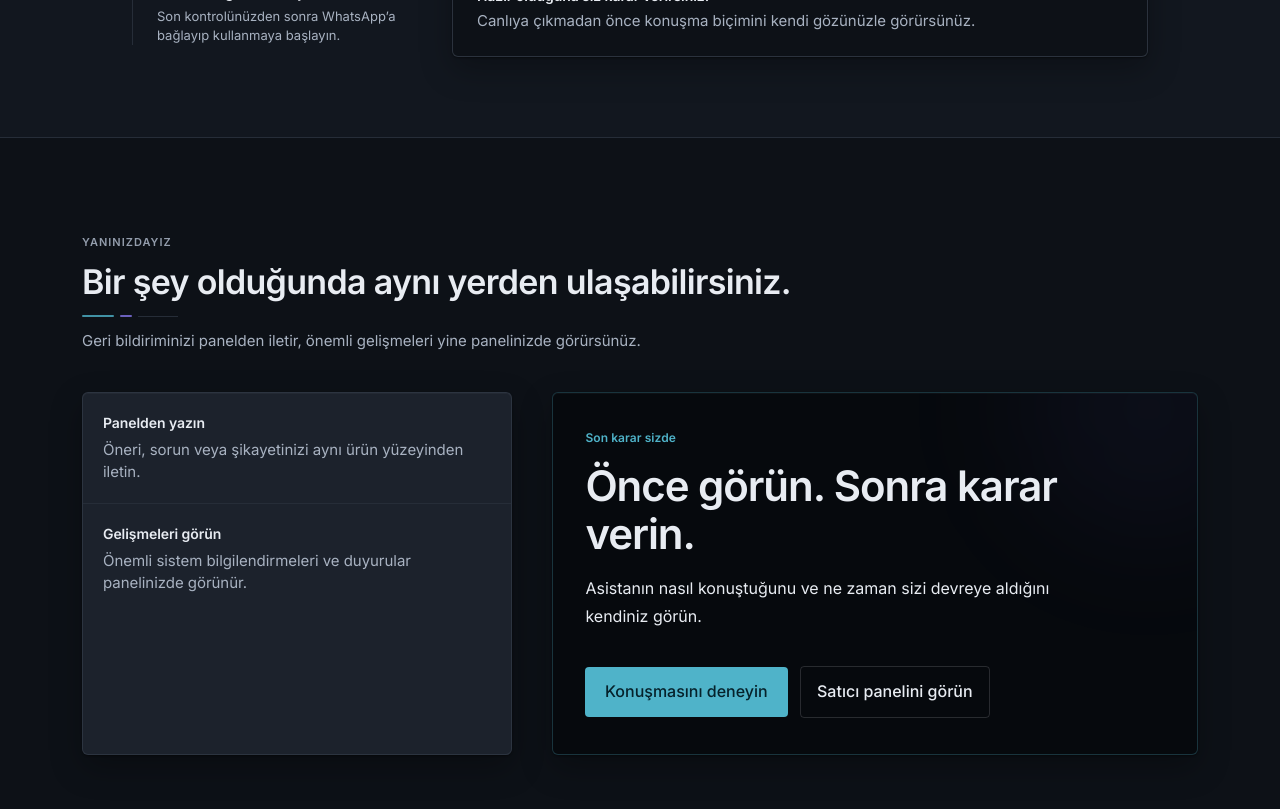
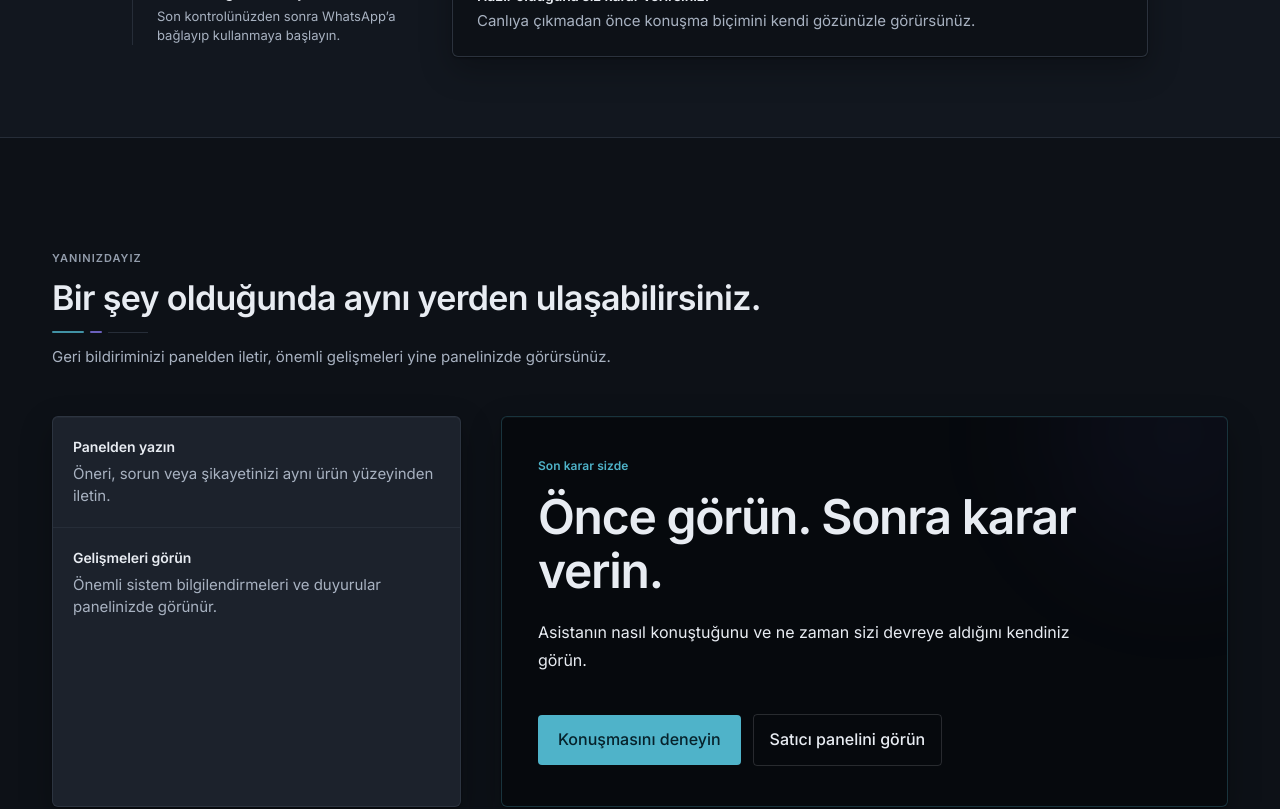
Before and after one commit to keremm44/whatsapp-assistant, a Next.js app in the folder frontend/: page / in a window 1280 px wide. Shown: the part 5060-5869 px from the top of the page. Built offline with nearby package versions, Linux system fonts and the light colour scheme; no server answers.

Commit message:
frontend: strengthen final marketing decision register

```diff
--- a/frontend/src/components/marketing/support-section.tsx
+++ b/frontend/src/components/marketing/support-section.tsx
@@ -6,14 +6,14 @@ import { MarketingSectionHeading } from "@/components/marketing/section-heading"
 export function SupportSection() {
   return (
     <section className="border-t border-divider bg-sunken">
-      <div className="mx-auto w-full max-w-[1180px] px-4 py-16 md:px-6 md:py-24 lg:px-8">
+      <div className="mx-auto w-full max-w-[1240px] px-4 py-20 md:px-6 md:py-28 lg:px-8">
         <MarketingSectionHeading
           eyebrow="Yanınızdayız"
           title="Bir şey olduğunda aynı yerden ulaşabilirsiniz."
           description="Geri bildiriminizi panelden iletir, önemli gelişmeleri yine panelinizde görürsünüz."
         />
 
-        <div className="mt-10 grid gap-8 lg:grid-cols-[0.8fr_1.2fr] lg:items-stretch lg:gap-10">
+        <div className="mt-12 grid gap-8 lg:grid-cols-[0.72fr_1.28fr] lg:items-stretch lg:gap-10">
           <MarketingReveal>
             <SupportContinuity />
           </MarketingReveal>
@@ -29,38 +29,28 @@ export function SupportSection() {
 function SupportContinuity() {
   return (
     <div className="h-full overflow-hidden rounded-sheet border border-boundary/60 bg-raised shadow-surface">
-      <SupportRow
-        title="Panelden yazın"
-        body="Öneri, sorun veya şikayetinizi aynı ürün yüzeyinden iletin."
-      />
-      <SupportRow
-        title="Gelişmeleri görün"
-        body="Önemli sistem bilgilendirmeleri ve duyurular panelinizde görünür."
-        last
-      />
+      <SupportRow title="Panelden yazın" body="Öneri, sorun veya şikayetinizi aynı ürün yüzeyinden iletin." />
+      <SupportRow title="Gelişmeleri görün" body="Önemli sistem bilgilendirmeleri ve duyurular panelinizde görünür." last />
     </div>
   );
 }
 
 function FinalProof() {
   return (
-    <div className="relative flex h-full min-h-[300px] flex-col justify-between overflow-hidden rounded-sheet border border-primary/25 bg-chrome px-6 py-7 shadow-surface sm:px-8 sm:py-9">
-      <div
-        aria-hidden="true"
-        className="pointer-events-none absolute -right-20 -top-28 h-64 w-64 rounded-full border border-brand/15 bg-brand/5 blur-3xl"
-      />
+    <div className="relative flex h-full min-h-[360px] flex-col justify-between overflow-hidden rounded-sheet border border-primary/25 bg-chrome px-6 py-8 shadow-surface sm:px-9 sm:py-10">
+      <div aria-hidden="true" className="pointer-events-none absolute -right-20 -top-28 h-64 w-64 rounded-full border border-brand/15 bg-brand/5 blur-3xl" />
 
-      <div className="relative max-w-xl">
+      <div className="relative max-w-2xl">
         <p className="type-meta font-semibold text-primary">Son karar sizde</p>
-        <h3 className="mt-4 font-display text-[34px] font-semibold leading-[40px] tracking-[-0.025em] text-chrome-foreground sm:text-[42px] sm:leading-[48px]">
+        <h3 className="mt-4 font-display text-[38px] font-semibold leading-[44px] tracking-[-0.026em] text-chrome-foreground sm:text-[48px] sm:leading-[54px]">
           Önce görün. Sonra karar verin.
         </h3>
-        <p className="mt-4 max-w-lg text-base leading-7 text-chrome-foreground/68">
+        <p className="mt-5 max-w-xl text-base leading-7 text-chrome-foreground/68">
           Asistanın nasıl konuştuğunu ve ne zaman sizi devreye aldığını kendiniz görün.
         </p>
       </div>
 
-      <div className="relative mt-9 flex flex-wrap items-center gap-3">
+      <div className="relative mt-10 flex flex-wrap items-center gap-3">
         <MagneticLink
           href="#dene"
           className="inline-flex rounded-control bg-primary-button px-5 py-3 text-base font-medium text-primary-foreground hover:bg-primary-button-hover focus-visible:outline-none focus-visible:ring-2 focus-visible:ring-primary focus-visible:ring-offset-2 focus-visible:ring-offset-chrome"
@@ -78,15 +68,7 @@ function FinalProof() {
   );
 }
 
-function SupportRow({
-  title,
-  body,
-  last = false,
-}: {
-  title: string;
-  body: string;
-  last?: boolean;
-}) {
+function SupportRow({ title, body, last = false }: { title: string; body: string; last?: boolean }) {
   return (
     <div className={last ? "px-5 py-5" : "border-b border-divider px-5 py-5"}>
       <h3 className="type-row-primary text-foreground">{title}</h3>
```
